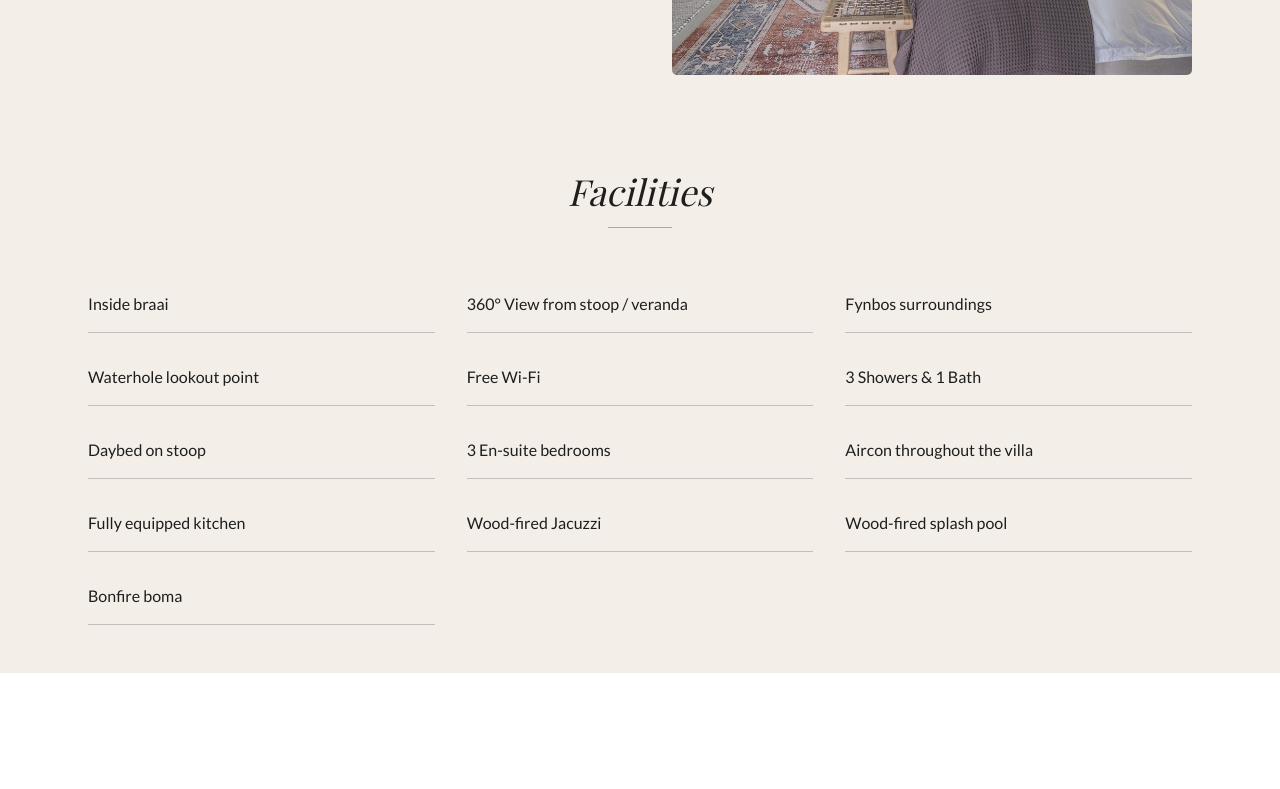
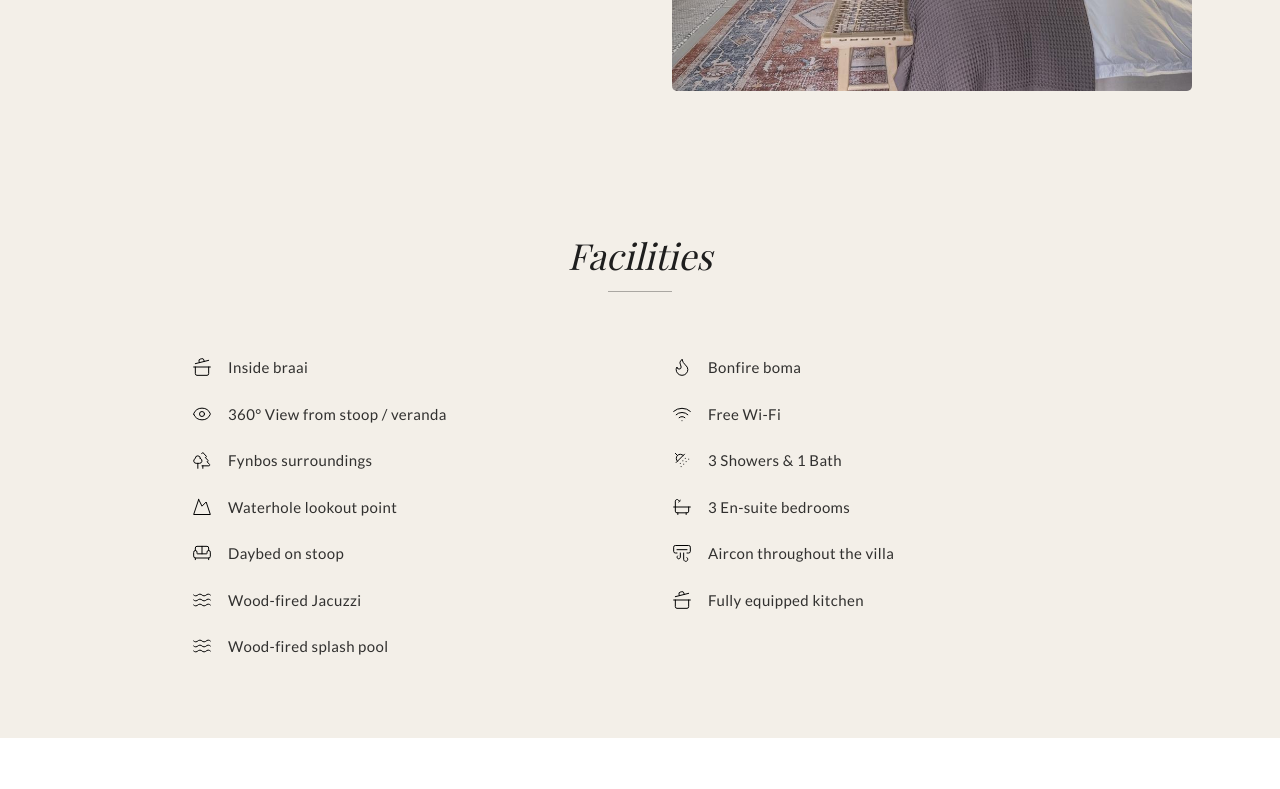
Before and after one commit to mrstander/luxury-villa-website-2, a Next.js app: page /villa in a window 1280 px wide. Shown: the part 1380-2169 px from the top of the page. Built offline with nearby package versions, Linux system fonts and the light colour scheme; a web font is replaced by a local one.

Commit message:
feature update

```diff
--- a/app/gallery/page.tsx
+++ b/app/gallery/page.tsx
@@ -0,0 +1,103 @@
+"use client"
+
+import { useState } from "react"
+import Image from "next/image"
+
+
+
+
+const images = [
+    "/images/local.jpeg",
+    "/images/chef.jpeg",
+    "/images/about.jpg",
+    "/images/hero.jpg",
+    "/images/villa.jpg",
+    "/images/wine.jpg",
+    "/images/walk.jpg",
+    "/images/spa.jpeg",
+]
+
+export default function GalleryPage() {
+    const [selectedImage, setSelectedImage] = useState<string | null>(null)
+
+    return (
+        <main className="bg-[#f5f0e8] text-[#1e1e1e]">
+
+            {/* ================= HERO ================= */}
+            <section className="relative h-[100vh] min-h-[450px] pt-24">
+                <Image
+                    src="/images/fire.jpg"
+                    alt="Nama Sands Gallery"
+                    fill
+                    priority
+                    sizes="100vw"
+                    className="object-cover"
+                />
+                <div className="absolute inset-0 bg-black/50" />
+
+                <div className="absolute inset-0 flex flex-col items-center justify-center px-6 text-center text-white">
+                    <p className="mb-6 text-xs uppercase tracking-[0.5em] text-[#c9a96e]">
+                        Our Gallery
+                    </p>
+                    <h1 className="font-serif text-4xl font-light md:text-6xl lg:text-7xl">
+                        A Visual <br />
+                        <span className="italic">Journey</span>
+                    </h1>
+                </div>
+            </section>
+
+            {/* ================= INTRO ================= */}
+            <section className="py-24 md:py-32">
+                <div className="mx-auto max-w-4xl px-6 text-center">
+                    <h2 className="font-serif text-3xl md:text-5xl italic font-light text-black/80 mb-6">
+                        Moments in Time
+                    </h2>
+                    <p className="text-neutral-600 text-lg leading-relaxed">
+                        Discover curated moments from Nama Sands — where architecture,
+                        wilderness and experience merge into a timeless visual narrative.
+                    </p>
+                </div>
+            </section>
+
+            {/* ================= GALLERY ================= */}
+            <section className="pb-32">
+                <div className="mx-auto max-w-7xl px-6 lg:px-10">
+                    <div className="grid grid-cols-2 lg:grid-cols-4 gap-6">
+                        {images.map((src, index) => (
+                            <div
+                                key={index}
+                                className="relative aspect-square overflow-hidden cursor-pointer group"
+                                onClick={() => setSelectedImage(src)}
+                            >
+                                <Image
+                                    src={src}
+                                    alt={`Gallery image ${index + 1}`}
+                                    fill
+                                    className="object-cover transition-transform duration-700 group-hover:scale-110"
+                                />
+                                <div className="absolute inset-0 bg-black/10 group-hover:bg-black/0 transition-colors duration-500" />
+                            </div>
+                        ))}
+                    </div>
+                </div>
+            </section>
+
+            {/* ================= MODAL ================= */}
+            {selectedImage && (
+                <div
+                    className="fixed inset-0 z-50 bg-black/90 flex items-center justify-center p-6"
+                    onClick={() => setSelectedImage(null)}
+                >
+                    <div className="relative w-full max-w-5xl h-[80vh]">
+                        <Image
+                            src={selectedImage}
+                            alt="Selected gallery image"
+                            fill
+                            className="object-contain"
+                        />
+                    </div>
+                </div>
+            )}
+        </main>
+    )
+}
--- a/app/villa/page.tsx
+++ b/app/villa/page.tsx
@@ -4,6 +4,21 @@ import * as React from "react"
 import Image from "next/image"
 import Link from "next/link"
 import { BookingSearchBlock } from "@/components/booking-search-block"
+
+import {
+    Flame,
+    Wifi,
+    Bath,
+    ShowerHead,
+    BedDouble,
+    AirVent,
+    CookingPot,
+    Waves,
+    Mountain,
+    Eye,
+    Sofa,
+    Trees,
+} from "lucide-react"
 
 const heroImages = [
     "/images/villa/villa1.jpg",
@@ -19,20 +34,23 @@ const galleryImages = [
     "/images/villa/villa8.jpg",
 ]
 
-const features = [
-    "Inside braai",
-    "360° View from stoop / veranda",
-    "Fynbos surroundings",
-    "Waterhole lookout point",
-    "Free Wi-Fi",
-    "3 Showers & 1 Bath",
-    "Daybed on stoop",
-    "3 En-suite bedrooms",
-    "Aircon throughout the villa",
-    "Fully equipped kitchen",
-    "Wood-fired Jacuzzi",
-    "Wood-fired splash pool",
-    "Bonfire boma",
+const leftFeatures = [
+    { icon: CookingPot, label: "Inside braai" },
+    { icon: Eye, label: "360° View from stoop / veranda" },
+    { icon: Trees, label: "Fynbos surroundings" },
+    { icon: Mountain, label: "Waterhole lookout point" },
+    { icon: Sofa, label: "Daybed on stoop" },
+    { icon: Waves, label: "Wood-fired Jacuzzi" },
+    { icon: Waves, label: "Wood-fired splash pool" },
+]
+
+const rightFeatures = [
+    { icon: Flame, label: "Bonfire boma" },
+    { icon: Wifi, label: "Free Wi-Fi" },
+    { icon: ShowerHead, label: "3 Showers & 1 Bath" },
+    { icon: Bath, label: "3 En-suite bedrooms" },
+    { icon: AirVent, label: "Aircon throughout the villa" },
+    { icon: CookingPot, label: "Fully equipped kitchen" },
 ]
 
 export default function VillaPage() {
@@ -81,8 +99,8 @@ export default function VillaPage() {
 
             <BookingSearchBlock />
 
-            {/* ================= INTRO SECTION ================= */}
-            <section className="max-w-6xl mx-auto px-6 py-12 md:py-12">
+            {/* ================= INTRO ================= */}
+            <section className="max-w-6xl mx-auto px-6 py-16">
                 <div className="grid md:grid-cols-2 gap-16 items-center">
 
                     <div>
@@ -100,13 +118,15 @@ export default function VillaPage() {
                             interiors and panoramic views create a sanctuary immersed
                             in wilderness.
                         </p>
-                        <Link href="/images/rate.jpeg" className="inline-flex items-center justify-center border border-black/10 px-6 py-3 text-[10px] uppercase tracking-[0.3em] font-bold transition-all duration-300 hover:bg-[#c9a96e] hover:border-[#c9a96e] hover:text-[#2a2318]">
+
+                        <Link
+                            href="/images/rate.jpeg"
+                            className="inline-flex items-center justify-center border border-black/10 px-6 py-3 text-[10px] uppercase tracking-[0.3em] font-bold transition-all duration-300 hover:bg-[#c9a96e] hover:border-[#c9a96e] hover:text-[#2a2318]"
+                        >
                             View Rate Card
                         </Link>
-
                     </div>
 
-                    {/* ✅ FEATURE IMAGE WITH 5px RADIUS */}
                     <div className="relative h-[500px] rounded-[5px] overflow-hidden">
                         <Image
                             src="/images/villa/villa-bath.jpeg"
@@ -119,8 +139,8 @@ export default function VillaPage() {
                 </div>
             </section>
 
-            {/* ================= FEATURES ================= */}
-            <section className="max-w-6xl mx-auto px-6 py-12 md:py-12">
+            {/* ================= FACILITIES ================= */}
+            <section className="max-w-6xl mx-auto px-6 py-20">
                 <div className="text-center mb-16">
                     <h3 className="font-serif italic text-3xl md:text-4xl mb-4">
                         Facilities
@@ -128,12 +148,38 @@ export default function VillaPage() {
                     <div className="w-16 h-[1px] bg-black/30 mx-auto" />
                 </div>
 
-                <div className="grid md:grid-cols-2 lg:grid-cols-3 gap-8 text-sm md:text-base">
-                    {features.map((feature, index) => (
-                        <div key={index} className="border-b border-black/20 pb-4">
-                            {feature}
-                        </div>
-                    ))}
+                <div className="grid md:grid-cols-2 gap-16 max-w-4xl mx-auto">
+
+                    {/* LEFT COLUMN */}
+                    <div className="space-y-6">
+                        {leftFeatures.map((feature, index) => {
+                            const Icon = feature.icon
+                            return (
+                                <div key={index} className="flex items-center gap-4">
+                                    <Icon className="w-5 h-5 text-black" strokeWidth={1.2} />
+                                    <span className="tracking-wide text-[15px] text-black/80">
+                                        {feature.label}
+                                    </span>
+                                </div>
+                            )
+                        })}
+                    </div>
+
+                    {/* RIGHT COLUMN */}
+                    <div className="space-y-6">
+                        {rightFeatures.map((feature, index) => {
+                            const Icon = feature.icon
+                            return (
+                                <div key={index} className="flex items-center gap-4">
+                                    <Icon className="w-5 h-5 text-black" strokeWidth={1.2} />
+                                    <span className="tracking-wide text-[15px] text-black/80">
+                                        {feature.label}
+                                    </span>
+                                </div>
+                            )
+                        })}
+                    </div>
+
                 </div>
             </section>
 
@@ -163,8 +209,10 @@ export default function VillaPage() {
                             </div>
                         ))}
                     </div>
+
                 </div>
             </section>
+
         </main>
     )
 }
--- a/components/navigation.tsx
+++ b/components/navigation.tsx
@@ -9,6 +9,7 @@ const navLinks = [
   { label: "Our Story", href: "/about" },
   { label: "The Villa", href: "/villa" },
   { label: "Experiences", href: "/experiences" },
+  { label: "Gallery", href: "/gallery" },
   { label: "Attractions", href: "/attractions" },
   { label: "Contact Us", href: "/contact" },
 ]
```
